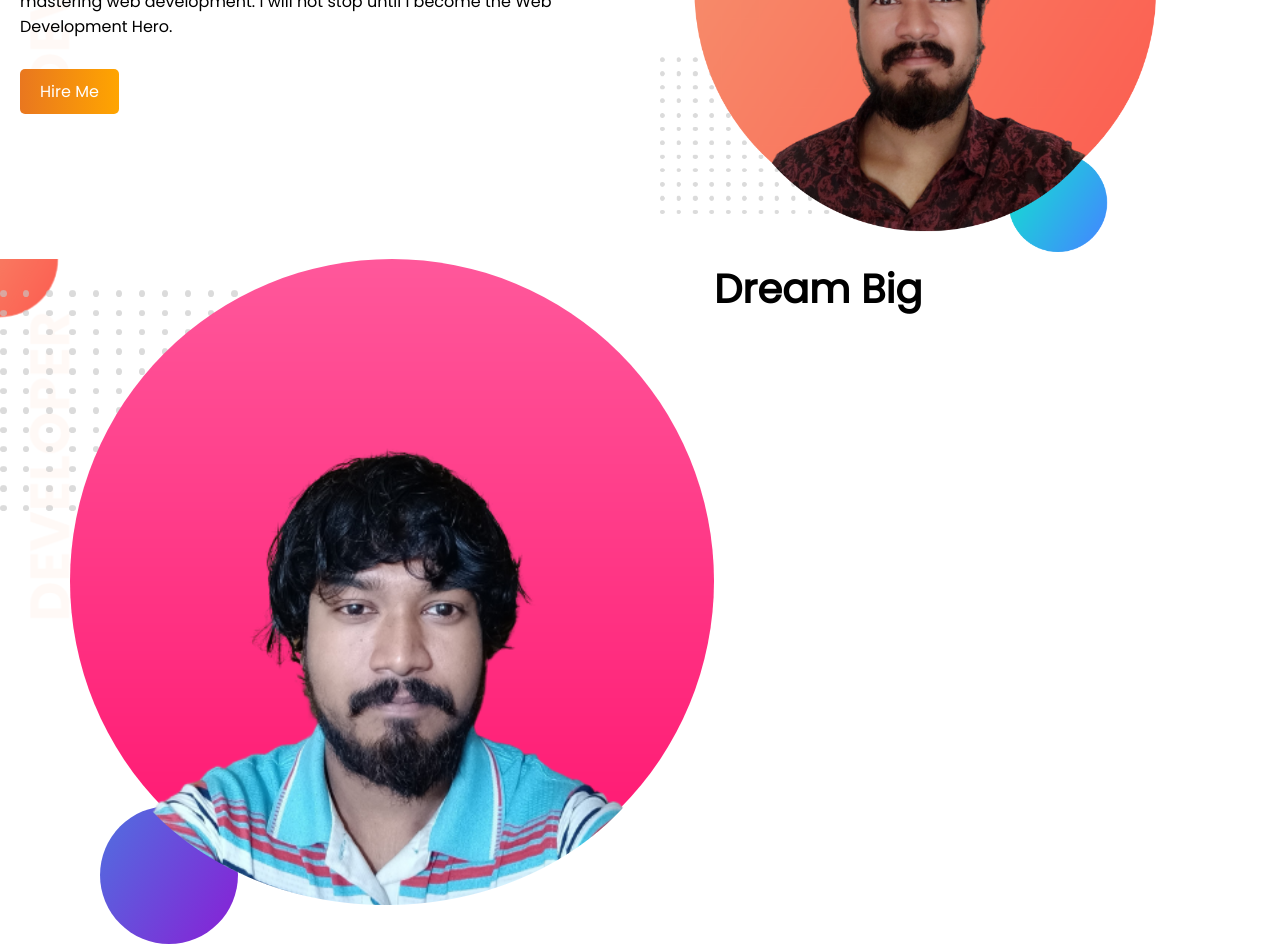
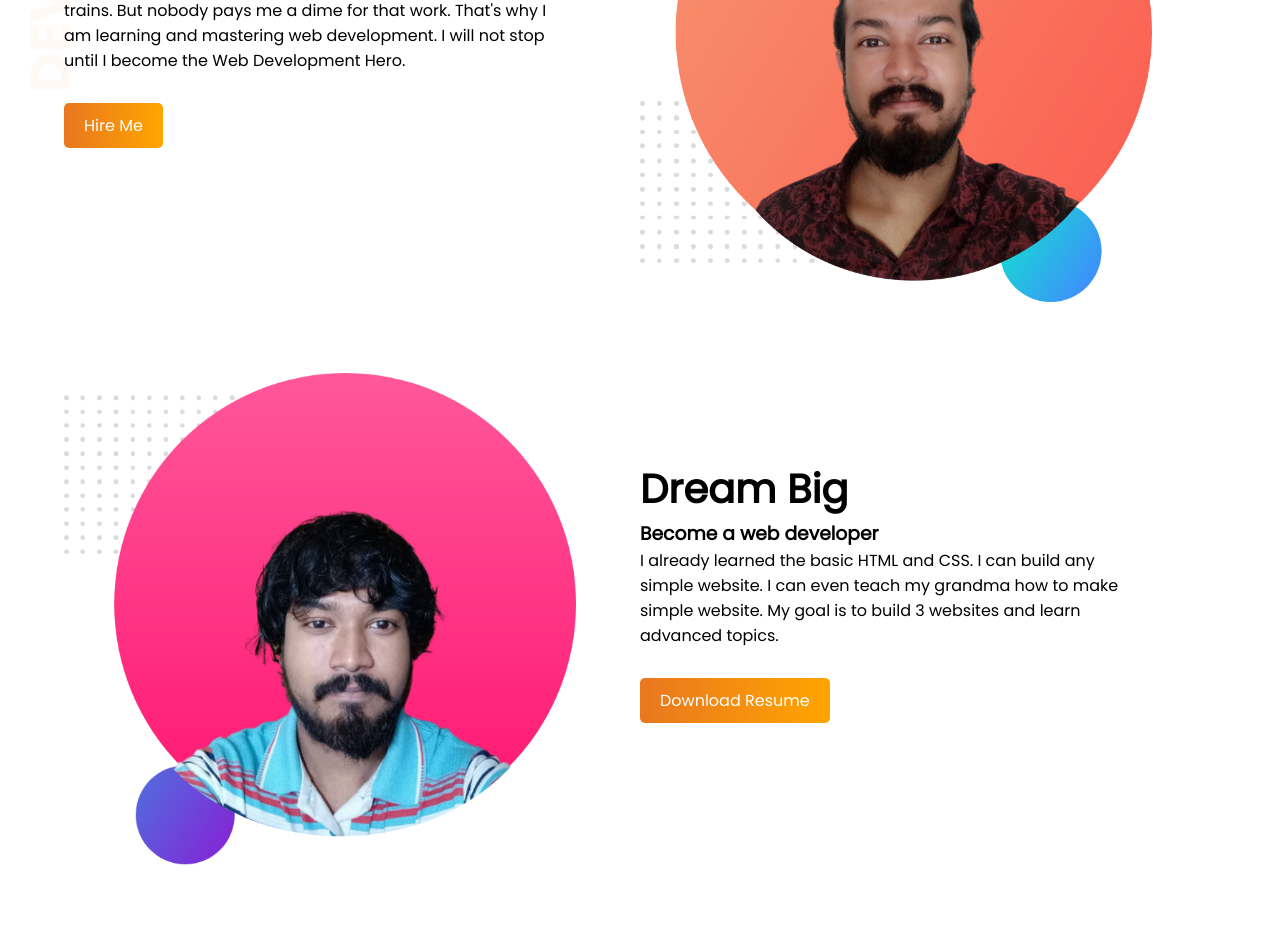
Before and after one commit to WebAbhRatul/abh-portfolio, a plain HTML site: page index.html in a window 1280 px wide. Shown: the part 270-1222 px from the top of the page. After the commit the page ends 1142 px from the top, so only its background shows below. Drawn offline with Linux system fonts and the light colour scheme.

Commit message:
Dream Layout complete

```diff
--- a/css/style.css
+++ b/css/style.css
@@ -25,15 +25,20 @@ a{
     margin-top: 30px;
 }
 .flex-container{
-    display: flex;
     background-image: url(../images/top-banner.png);
     background-repeat: no-repeat;
 }
 .half-width{
-    width: 50%;
-    margin-left: 20px;
-    margin-top: 30px;
+    width: 40%;
+    margin: 5% 0 0 5%;
+
 }
 .half-width img{
-    width: 80%;
+    width: 100%;
 }
+.dream-big,.flex-container{
+    display: flex;
+}
+.web{
+    margin-top: 150px;
+}
--- a/index.html
+++ b/index.html
@@ -24,13 +24,20 @@
         </div>
     </section>
 
-    <section class="flex-container">
-        <div>
+    <section class="dream-big">
+        <div class="half-width" >
             <img src="images/ratul-2.png" alt="Ratul a web developer second picture">
         </div>
-        <div>
+        <div class="half-width web">
             <h2>Dream Big</h2>
+            <h3>Become a web developer</h3>
+            <p>I already learned the basic HTML and CSS. I can build any simple website. I can even teach my grandma how to make simple website. My goal is to build 3 websites and learn advanced topics.</p>
+            <a class="link-button" href="#">Download Resume</a>
         </div>
+    </section>
+
+    <section class="experience">
+
     </section>
 </body>
 </html>
```
